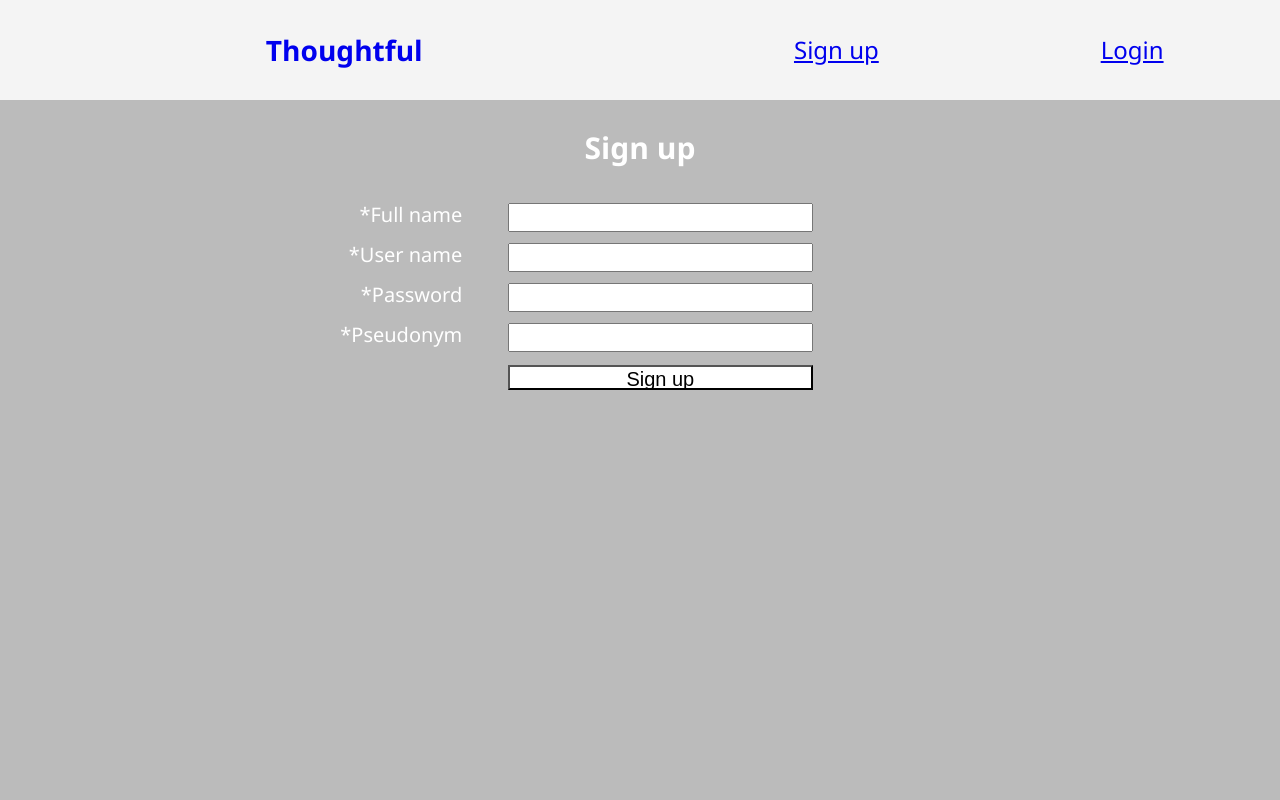
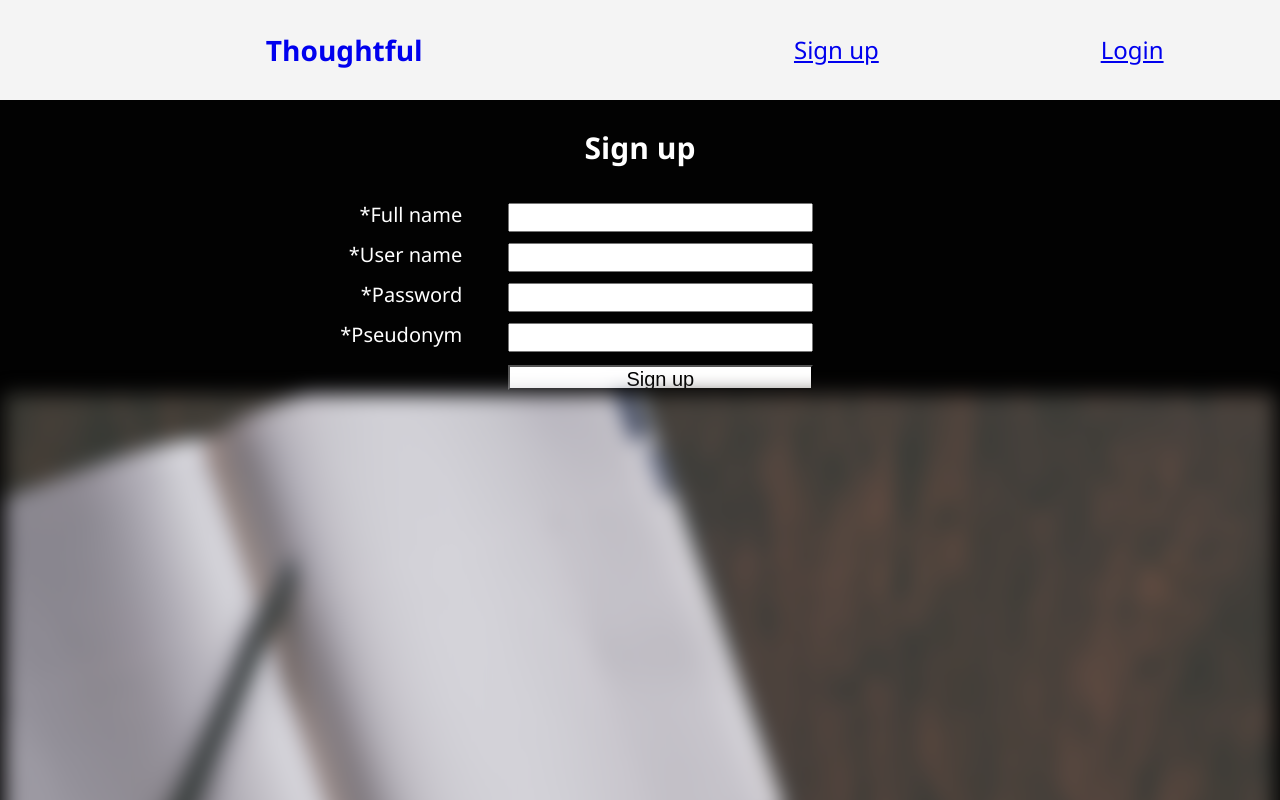
Before and after one commit to traviswhittington88/thoughtful-client, a React (Create React App) app: page /signup in a window 1280 px wide. Shown: the top 800 px of the page. Built offline with nearby package versions, Linux system fonts and the light colour scheme; no server answers.

Commit message:
more styling and tinkering

```diff
--- a/src/components/LoginForm/LoginForm.css
+++ b/src/components/LoginForm/LoginForm.css
@@ -1,7 +1,6 @@
 .login-form {
   margin: 0 auto;
   width: 60%;
-  padding-top: 30px;
 }
 
 #label, .input {
@@ -18,10 +17,10 @@
 }
 
 
-@media screen and (min-width: 700px) {
+@media screen and (min-width: 760px) {
 
   .login-form {
-    width: 95%;
+    width: 80%;
   }
 
   #label, .input {
@@ -36,7 +35,7 @@
   }
 
   #label + .input {
-    width: 35%;
+    width: 30%;
     /* Large margin-right (30%) to force the next element to the new line
        and margin-left to create a gutter (space) between the #label and #input */
     margin: 0 30% 0 4%;
@@ -44,7 +43,7 @@
 
   #submit {
     text-align: center;
-    width: 35%;
+    width: 30%;
     height: 25px;
     margin-left: 4%;
   }
--- a/src/components/SignupForm/SignupForm.css
+++ b/src/components/SignupForm/SignupForm.css
@@ -18,7 +18,7 @@
 
 
 
-@media screen and (min-width: 500px) {
+@media screen and (min-width: 760px) {
 
   .signup-form {
     width: 80%;
--- a/src/routes/SignupPage/SignupPage.css
+++ b/src/routes/SignupPage/SignupPage.css
@@ -1,7 +1,42 @@
+main {
+  background: rgba(0,0,0,0.9);
+  margin: 0;
+  color: #fff;
+
+}
+
 .signup-page {
-  background-color: #bbb;
   min-height: 320px;
   padding: 10px 5px 55px 5px;
+}
+
+.signup-page {
+  min-height: 200px;
+  padding: 10px 5px 55px 5px;
+}
+
+.signup-page::after {
+  content: '';
+  height: 100vh;
+  width: 100%;
+  background-image: url(showcase.jpg);
+  background-size: cover;
+  background-repeat: no-repeat;
+  background-position: center;
+  display: block;
+  filter: blur(10px);
+  -webkit-filter: blur(10px);
+  transition: all 1000ms;
+}
+
+.signup-page:hover::after {
+  filter: blur(0px);
+  -webkit-filter: blur(0px);
+}
+
+.signup-page:hover .signup-content {
+  filter: blur(0px);
+  -webkit-filter: blur(0px);
 }
 
 @media screen and (min-width: 320px) {   /* iPhone 4 */
```
Also changed, not shown: src/routes/SignupPage/showcase.jpg (added).
